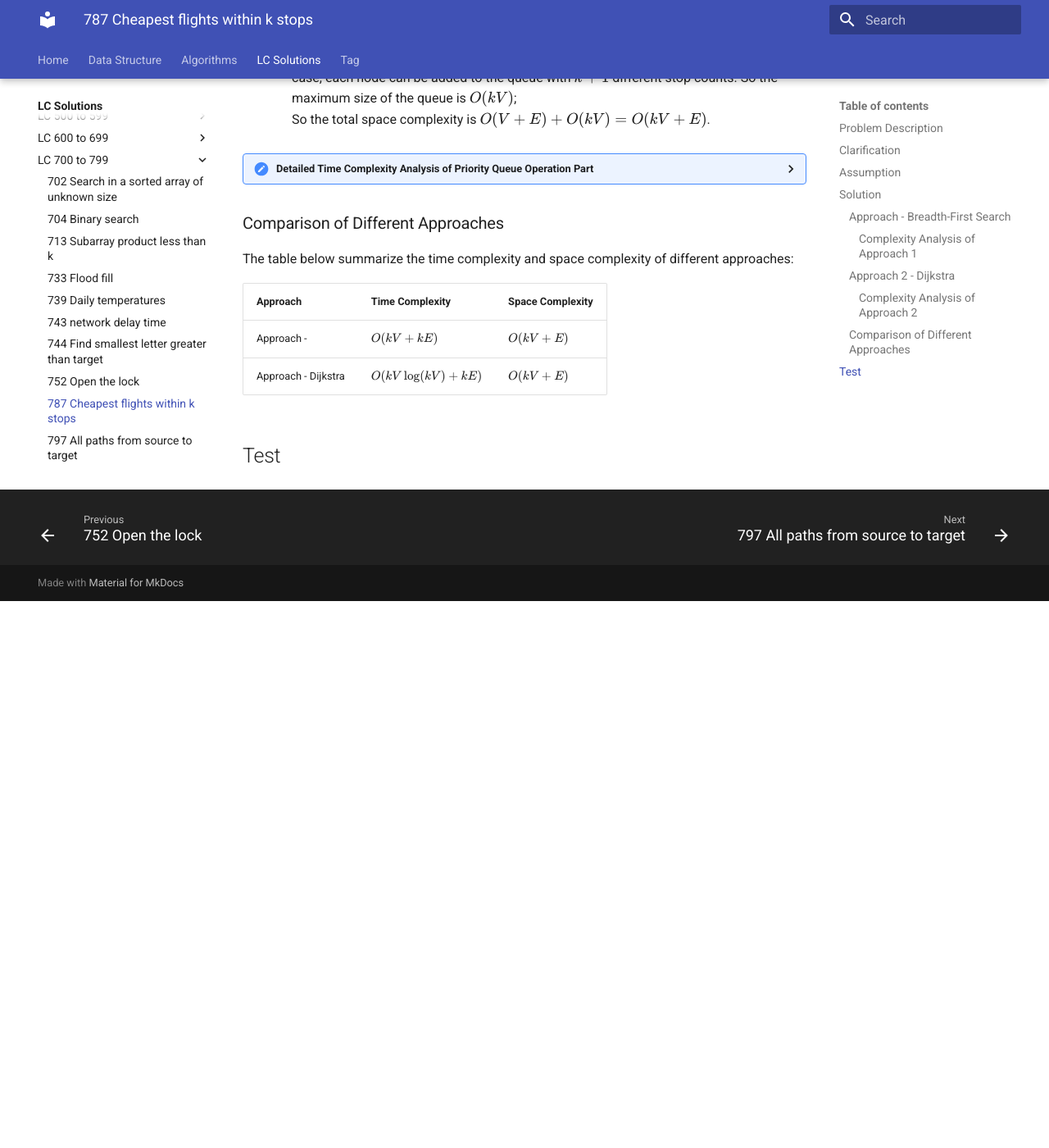
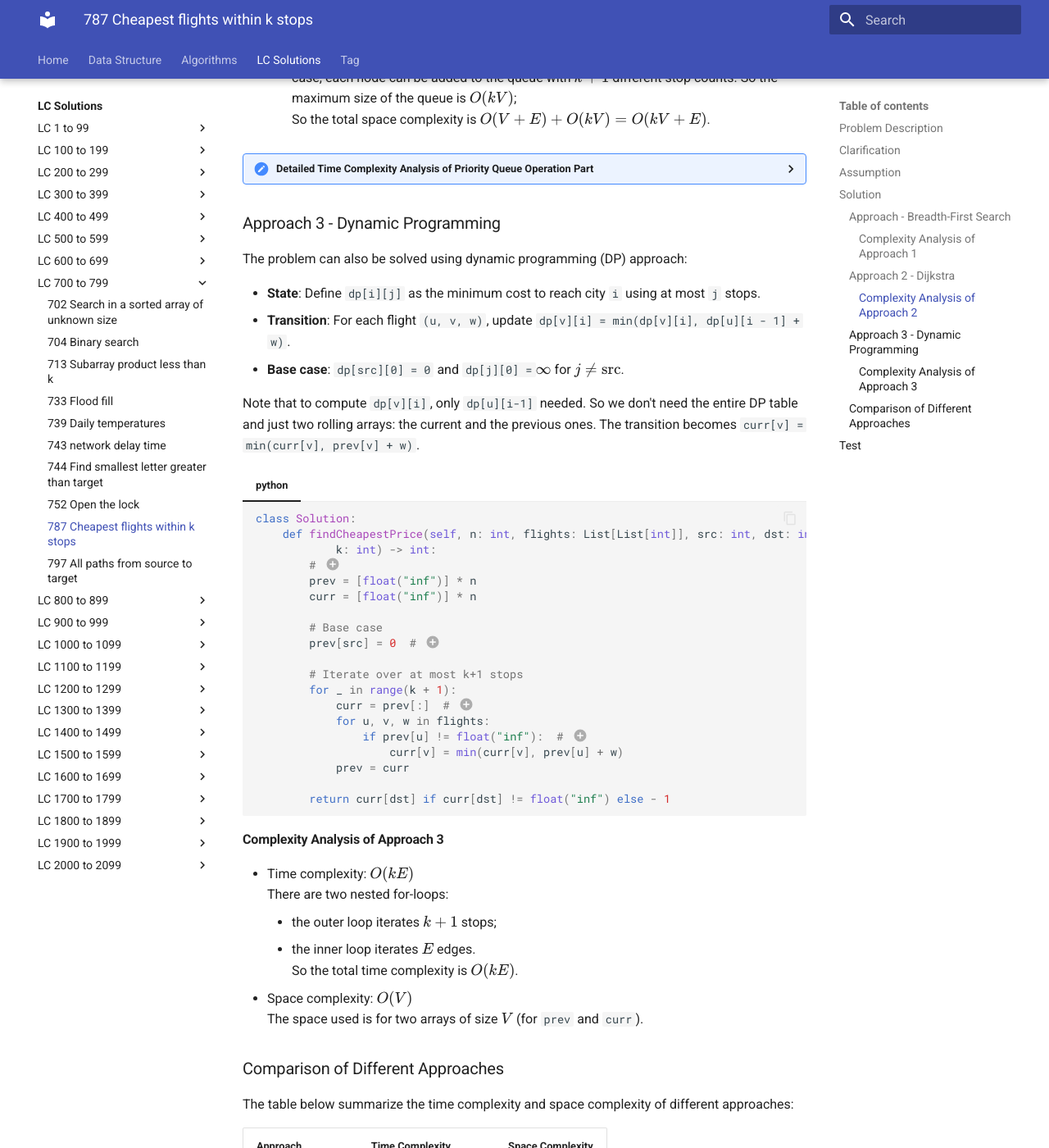
Before and after one commit to RogerLuo-Code/coding-practice, an MkDocs documentation site: the page built from docs/lc-solutions/lc0700-0799/lc0787-cheapest-flights-within-k-stops.md, in a window 1280 px wide and 1400 px high, scrolled down 3932 px. Shown: the whole window at 82% size. Built offline with MkDocs 1.6.1 and Material for MkDocs 9.7.7, drawn with Linux system fonts in a browser that asks for light colours; before the commit the page ends 4665 px from its top, so only the background shows below that; some of the changed text lies outside the part shown.

Commit message:
Add DP solution to LC787 with comparison

````diff
--- a/docs/lc-solutions/lc0700-0799/lc0787-cheapest-flights-within-k-stops.md
+++ b/docs/lc-solutions/lc0700-0799/lc0787-cheapest-flights-within-k-stops.md
@@ -39,7 +39,7 @@ corresponds to the number of stops.
 - Use a dictionary to track the minimum cost to reach a city within a certain number of
 stops to avoid unnecessary processing.
 
-???+ "Tips on calculating new cost"
+???+ "Tips on Calculating New Cost"
 
     - When calculating `new_cost = cost + price`, the `cost` variable represents the
     cost of reaching the `current_city` during the current BFS step. This ensures that
@@ -60,16 +60,16 @@ stops to avoid unnecessary processing.
             self, n: int, flights: List[List[int]], src: int, dst: int, k: int
         ) -> int:
 
-            # Create adjacent list
+            # (1)
             adj_list = defaultdict(list)
             for from_city, to_city, price in flights:
                 adj_list[from_city].append((to_city, price))
 
-            # Create the minimum cost dictionary to track the minimum cost to reach each city
+            # (2)
             min_cost = defaultdict(lambda: float("inf"))
-            min_cost[(src, 0)] = 0  # cost to reach source is 0
+            min_cost[(src, 0)] = 0  # (3)
 
-            queue = deque([(src, 0, 0)])  # store (city, stops, cost)
+            queue = deque([(src, 0, 0)])  # (4)
 
             while queue:  # BFS traversal
                 curr_city, stops, cost = queue.popleft()
@@ -87,6 +87,11 @@ stops to avoid unnecessary processing.
             else:
                 return -1
     ```
+
+    1. Create adjacent list.
+    2. Create the minimum cost dictionary to track the minimum cost to reach each city.
+    3. Cost to reach source is 0.
+    4. Store (city, stops, cost)
 
 #### Complexity Analysis of Approach 1
 
@@ -217,6 +222,60 @@ number of cities, and $k$ is the number of stops.
     - **Total time complexity:** $O(k V \log (k V) + k E)$, combining both priority
     queue operations and edge relaxations.
 
+### Approach 3 - Dynamic Programming
+
+The problem can also be solved using dynamic programming (DP) approach:
+
+- **State**: Define `dp[i][j]` as the minimum cost to reach city `i` using at most `j` stops.
+- **Transition**: For each flight `(u, v, w)`, update
+`dp[v][i] = min(dp[v][i], dp[u][i - 1] + w)`.
+- **Base case**: `dp[src][0] = 0` and `dp[j][0] =`$\infty$ for $j \neq \text{src}$.
+
+Note that to compute `dp[v][i]`, only `dp[u][i-1]` needed. So we don't need the entire
+DP table and just two rolling arrays: the current and the previous ones. The transition
+becomes `curr[v] = min(curr[v], prev[v] + w)`.
+
+=== "python"
+    ```python
+    class Solution:
+        def findCheapestPrice(self, n: int, flights: List[List[int]], src: int, dst: int,
+                k: int) -> int:
+            # (1)
+            prev = [float("inf")] * n
+            curr = [float("inf")] * n
+
+            # Base case
+            prev[src] = 0  # (2)
+
+            # Iterate over at most k+1 stops
+            for _ in range(k + 1):
+                curr = prev[:]  # (3)
+                for u, v, w in flights:
+                    if prev[u] != float("inf"):  # (4)
+                        curr[v] = min(curr[v], prev[u] + w)
+                prev = curr
+
+            return curr[dst] if curr[dst] != float("inf") else - 1
+    ```
+
+    1. Initialize two arrays for DP:
+        - `prev` is minimum cost to reach city with at most `i - 1` stops;
+        - `curr` is minimum cost to reach city with at most `i` stops.
+    2. Cost to reach `src` with 0 stops is 0.
+    3. Start with a copy of previous results, since it will be used for `min` function later.
+    4. Only update if city u is reachable.
+
+
+#### Complexity Analysis of Approach 3
+
+- Time complexity: $O(k E)$
+    There are two nested for-loops:
+    - the outer loop iterates $k + 1$ stops;
+    - the inner loop iterates $E$ edges.
+    So the total time complexity is $O(k E)$.
+- Space complexity: $O(V)$
+    The space used is for two arrays of size $V$ (for `prev` and `curr`).
+
 ### Comparison of Different Approaches
 
 The table below summarize the time complexity and space complexity of different
@@ -224,7 +283,24 @@ approaches:
 
 Approach    | Time Complexity   | Space Complexity |
 ------------| ---------------   | ---------------- |
-Approach -  |  $O(k V + k E)$           | $O(k V + E)$ |
+Approach - BFS |  $O(k V + k E)$           | $O(k V + E)$ |
 Approach - Dijkstra  |  $O(k V \log (k V) + k E)$           | $O(k V + E)$  |
+Approach - DP | $O(k E)$ | $O(V)$ |
+
+???+ "Theoretical vs. Practical Time"
+
+    - For **theoretical** worst-case time complexity,
+        - the Dynamic Programming (DP) approach has the best worst-case time complexity;
+        - the BFS-based solution is comparable to DP;
+        - the Dijkstra's algorithm is slightly worse due to the log factor from the
+        priority queue.
+    - For **practical** applications,
+        - Dijkstra and BFS are faster since they only explore reachable cities with
+        valid paths:
+            - They prioritize paths that are likely to lead to the destination or
+            shorter path (in Dijkstra's case).
+            - Unreachable or irrelevant paths are not considered, reducing unnecessary work.
+        - DP, however, computes cost for **every possible path** from the source to all
+        cities for $k + 1$ stops, even if those paths don't contribute to the final result.
 
 ## Test
````
